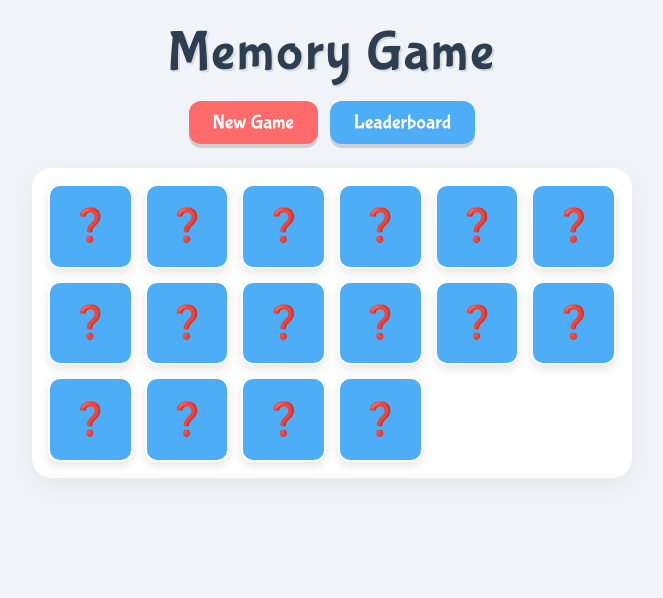
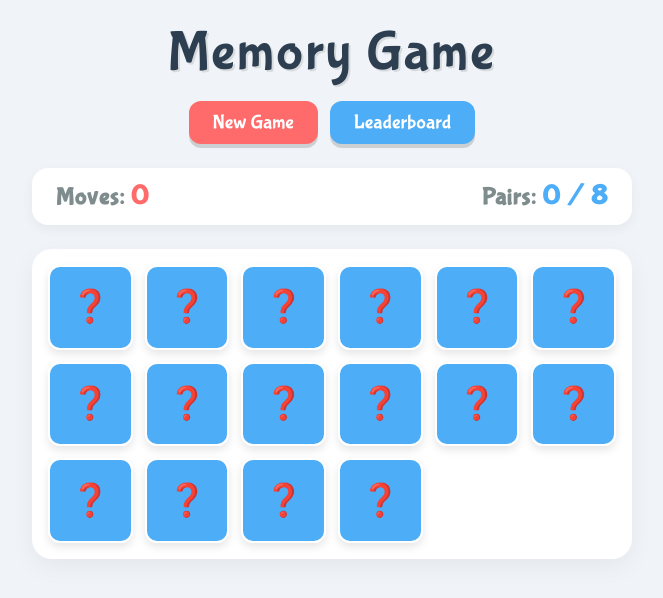
Before and after one commit to Miroslau/memory-game, a website built with Vite: page index.html in a window 1280 px wide. Shown: the whole page, without its empty margins (308-971 px from the left). Built offline with nearby package versions, Linux system fonts and the light colour scheme.

Commit message:
feat: gameboard tracker has been added

```diff
--- a/src/components/BoardController.js
+++ b/src/components/BoardController.js
@@ -1,9 +1,10 @@
 import Card from './Card';
 
 class BoardController {
-  constructor(gameBoardComponent, gameEngineInstance) {
+  constructor(gameBoardComponent, gameEngineInstance, scoreboardComponent) {
     this.gameBoard = gameBoardComponent;
     this.engine = gameEngineInstance;
+    this.scoreboard = scoreboardComponent;
     this.cardComponents = [];
     this.mismatchTimeoutId = null;
     this.activeMismatchCards = [];
@@ -16,6 +17,9 @@ class BoardController {
     this.cardComponents = [];
 
     const shuffledCards = this.engine.init();
+
+    this.scoreboard.updateMoves(this.engine.moves);
+    this.scoreboard.updatePairs(this.engine.matchedPairs, this.engine.baseValues.length);
 
     shuffledCards.forEach((item) => {
       const card = new Card(item.id, item.value);
@@ -48,6 +52,9 @@ class BoardController {
 
     const result = this.engine.handleSelect(cardInstance);
 
+    this.scoreboard.updateMoves(this.engine.moves);
+    this.scoreboard.updatePairs(this.engine.matchedPairs, this.engine.baseValues.length);
+
     switch (result.action) {
       case 'match':
         console.log(`Match found! Total matches: ${this.engine.matchedPairs}`);
--- /dev/null
+++ b/src/components/Scoreboard.js
@@ -0,0 +1,58 @@
+import Component from './Component';
+
+class Scoreboard extends Component {
+  constructor() {
+    super('section', 'scoreboard');
+    this.movesValueElement = null;
+    this.pairsValueElement = null;
+    this.render();
+  }
+
+  render() {
+    const movesWrapper = document.createElement('div');
+    movesWrapper.className = 'scoreboard__item';
+
+    const movesLabel = document.createElement('span');
+    movesLabel.className = 'scoreboard__label';
+    movesLabel.textContent = 'Moves: ';
+
+    const movesValue = document.createElement('span');
+    movesValue.className = 'scoreboard__value';
+    movesValue.id = 'moves-count';
+    movesValue.textContent = '0';
+
+    this.movesValueElement = movesValue;
+    movesWrapper.append(movesLabel, movesValue);
+
+    const pairsWrapper = document.createElement('div');
+    pairsWrapper.className = 'scoreboard__item';
+
+    const pairsLabel = document.createElement('span');
+    pairsLabel.className = 'scoreboard__label';
+    pairsLabel.textContent = 'Pairs: ';
+
+    const pairsValue = document.createElement('span');
+    pairsValue.className = 'scoreboard__value highlight';
+    pairsValue.id = 'pairs-count';
+    pairsValue.textContent = '0 / 0';
+
+    this.pairsValueElement = pairsValue;
+    pairsWrapper.append(pairsLabel, pairsValue);
+
+    this.element.append(movesWrapper, pairsWrapper);
+  }
+
+  updateMoves(count) {
+    if (this.movesValueElement) {
+      this.movesValueElement.textContent = String(count);
+    }
+  }
+
+  updatePairs(current, total) {
+    if (this.pairsValueElement) {
+      this.pairsValueElement.textContent = `${current} / ${total}`;
+    }
+  }
+}
+
+export default Scoreboard;
--- a/src/main.js
+++ b/src/main.js
@@ -1,9 +1,9 @@
 import './styles/style.css';
 import Header from './components/Header.js';
 import Board from './components/Board';
-import Card from './components/Card';
 import GmeEngine from './core/GmeEngine';
 import BoardController from './components/BoardController';
+import Scoreboard from './components/Scoreboard';
 
 document.addEventListener('DOMContentLoaded', () => {
   const app = document.querySelector('#app');
@@ -14,14 +14,19 @@ document.addEventListener('DOMContentLoaded', () => {
   }
 
   const headerComponent = new Header();
+  const scoreboardComponent = new Scoreboard();
   const gameBoardComponent = new Board();
 
-  app.append(headerComponent.getElement(), gameBoardComponent.getElement());
+  app.append(
+    headerComponent.getElement(),
+    scoreboardComponent.getElement(),
+    gameBoardComponent.getElement()
+  );
 
   const emojis = ['🍎', '🍌', '🍇', '🍉', '🍓', '🍒', '🥑', '🥝'];
 
   const gameEngine = new GmeEngine(emojis);
-  const boardController = new BoardController(gameBoardComponent, gameEngine);
+  const boardController = new BoardController(gameBoardComponent, gameEngine, scoreboardComponent);
 
   boardController.startNewGame();
 });
--- a/src/styles/style.css
+++ b/src/styles/style.css
@@ -167,3 +167,35 @@ body {
     50% { transform: rotateY(180deg) scale(1.05); }
     100% { transform: rotateY(180deg) scale(1); }
 }
+
+.scoreboard {
+    display: flex;
+    justify-content: space-between;
+    align-items: center;
+    background: white;
+    padding: 12px 24px;
+    border-radius: 16px;
+    box-shadow: 0 4px 12px rgba(0, 0, 0, 0.05);
+    width: 100%;
+}
+
+.scoreboard__item {
+    font-size: 1.5rem;
+    font-weight: bold;
+    letter-spacing: 1px;
+}
+
+.scoreboard__label {
+    color: #7f8c8d;
+}
+
+.scoreboard__value {
+    color: var(--color-primary);
+    font-size: 1.75rem;
+    transition: transform 0.1s ease;
+    display: inline-block;
+}
+
+.scoreboard__value.highlight {
+    color: var(--color-secondary);
+}
```
